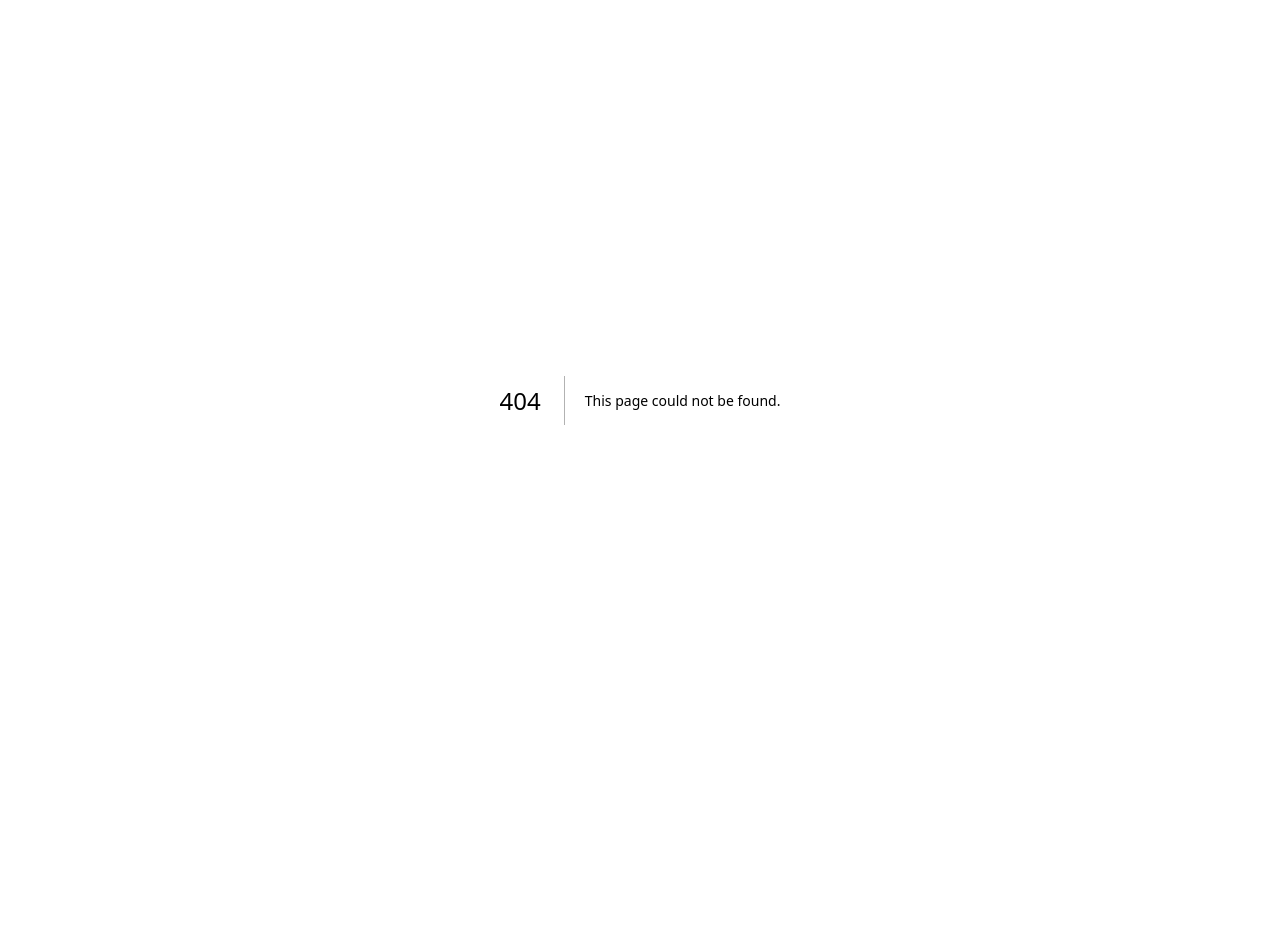
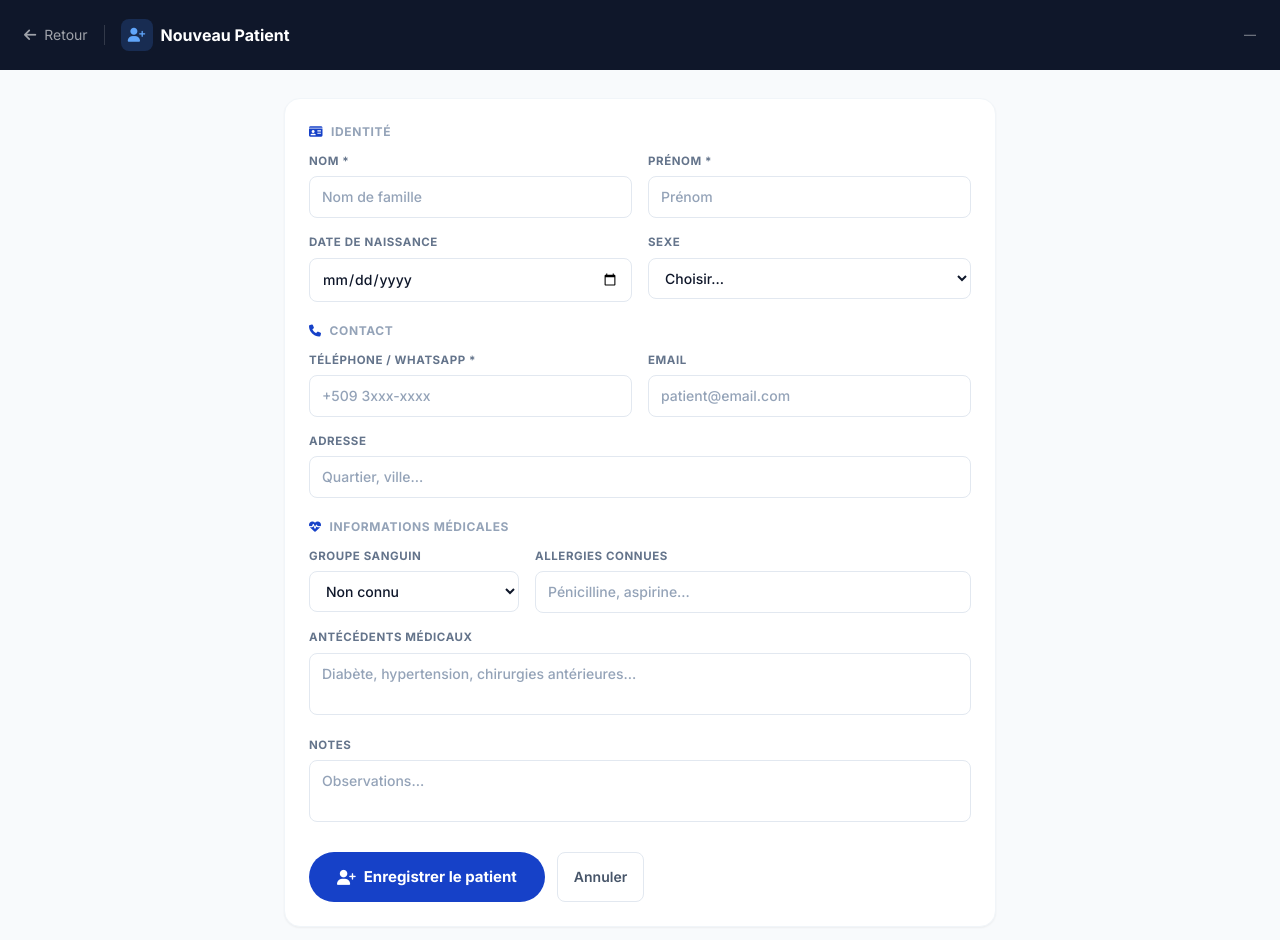
Before and after one commit to REFLEXEHT/clinique-rebecca-frontend, a Next.js app: page /patients/nouveau in a window 1280 px wide. Before the commit this address had no page. Shown: the top 940 px of the page. Before the commit the page ends 800 px from the top, so only its background shows below. Built offline with nearby package versions, Linux system fonts and the light colour scheme; a web font is replaced by a local one.

Commit message:
feat: nouveau patient accessible tous roles, caissier endpoints

```diff
--- a/app/admin/layout.tsx
+++ b/app/admin/layout.tsx
@@ -26,6 +26,7 @@ const NAV_GROUPS = [
   { label: 'Rapports', items: [
     { href: '/admin/statistiques', icon: 'fa-chart-bar', label: 'Statistiques' },
     { href: '/admin/patients', icon: 'fa-users', label: 'Patients' },
+    { href: '/patients/nouveau', icon: 'fa-user-plus', label: 'Nouveau patient' },
     { href: '/admin/utilisateurs', icon: 'fa-user-shield', label: 'Utilisateurs' },
   ]},
 ]
--- /dev/null
+++ b/app/patients/nouveau/page.tsx
@@ -0,0 +1,183 @@
+'use client'
+// Page création patient — accessible à tous les rôles connectés
+import { useState } from 'react'
+import { useRouter } from 'next/navigation'
+import { useForm } from 'react-hook-form'
+import { useAuth } from '@/context/AuthContext'
+import { api } from '@/lib/api'
+import toast from 'react-hot-toast'
+import Link from 'next/link'
+
+interface PatientForm {
+  nom: string; prenom: string; date_naissance: string; sexe: string
+  telephone: string; email: string; adresse: string
+  groupe_sanguin: string; allergies: string; antecedents: string; notes: string
+}
+
+const REDIRECT_MAP: Record<string, string> = {
+  admin: '/admin/dashboard', medecin: '/medecin/dashboard',
+  caissier: '/caissier', labo: '/labo', pharmacie: '/pharmacie', patient: '/patient/dashboard'
+}
+
+export default function NouveauPatientPage() {
+  const { user } = useAuth()
+  const router = useRouter()
+  const [loading, setLoading] = useState(false)
+  const [created, setCreated] = useState<any>(null)
+  const { register, handleSubmit, reset, formState: { errors } } = useForm<PatientForm>()
+
+  const onSubmit = async (data: PatientForm) => {
+    setLoading(true)
+    try {
+      const res = await api.post('/patients', data)
+      setCreated(res.data)
+      toast.success(`✅ Patient ${res.data.code} enregistré !`)
+      reset()
+    } catch (err: any) {
+      toast.error(err.response?.data?.detail || 'Erreur lors de la création')
+    } finally { setLoading(false) }
+  }
+
+  const backUrl = REDIRECT_MAP[user?.role || 'patient']
+
+  if (created) return (
+    <div className="min-h-screen bg-slate-50 flex items-center justify-center p-6">
+      <div className="bg-white rounded-2xl shadow-lg p-8 max-w-md w-full text-center">
+        <div className="w-16 h-16 bg-green-100 rounded-full flex items-center justify-center mx-auto mb-4">
+          <i className="fa-solid fa-user-check text-green-600 text-2xl" />
+        </div>
+        <h2 className="font-extrabold text-xl mb-1">Patient enregistré !</h2>
+        <div className="bg-blue-50 border border-blue-200 rounded-xl p-4 my-4">
+          <div className="text-[11px] font-bold text-slate-400 uppercase mb-1">Code patient unique</div>
+          <div className="font-black text-2xl text-[#1641C8] font-mono">{created.code}</div>
+          <div className="text-sm text-slate-600 mt-1">{created.nom}</div>
+        </div>
+        <p className="text-slate-500 text-sm mb-5">
+          Conservez ce code — il sera utilisé pour les ordonnances, résultats de labo et RDV.
+        </p>
+        <div className="flex gap-3">
+          <button onClick={() => setCreated(null)} className="btn-secondary flex-1 justify-center">
+            <i className="fa-solid fa-plus" /> Nouveau patient
+          </button>
+          <Link href={backUrl} className="btn-primary flex-1 justify-center no-underline">
+            <i className="fa-solid fa-arrow-left" /> Retour
+          </Link>
+        </div>
+      </div>
+    </div>
+  )
+
+  return (
+    <div className="min-h-screen bg-slate-50">
+      {/* Header */}
+      <div className="bg-[#0f172a] h-[70px] flex items-center px-6 gap-4">
+        <Link href={backUrl} className="text-white/60 hover:text-white text-sm no-underline">
+          <i className="fa-solid fa-arrow-left mr-2" />Retour
+        </Link>
+        <div className="w-px h-5 bg-white/15" />
+        <div className="flex items-center gap-2">
+          <div className="w-8 h-8 rounded-lg bg-blue-500/20 text-blue-400 flex items-center justify-center">
+            <i className="fa-solid fa-user-plus text-sm" />
+          </div>
+          <h1 className="text-white font-bold">Nouveau Patient</h1>
+        </div>
+        <div className="ml-auto text-white/50 text-xs">{user?.nom} — {user?.role}</div>
+      </div>
+
+      <div className="max-w-3xl mx-auto p-7">
+        <div className="card p-6">
+          <form onSubmit={handleSubmit(onSubmit)}>
+            {/* Identité */}
+            <div className="mb-5">
+              <h3 className="text-[12px] font-bold text-slate-400 uppercase tracking-wider mb-3 flex items-center gap-2">
+                <i className="fa-solid fa-id-card text-[#1641C8]" /> Identité
+              </h3>
+              <div className="grid grid-cols-2 gap-4">
+                <div>
+                  <label className="label">Nom *</label>
+                  <input {...register('nom', { required: 'Requis' })} className="input" placeholder="Nom de famille" />
+                  {errors.nom && <p className="text-red-500 text-xs mt-1">{errors.nom.message}</p>}
+                </div>
+                <div>
+                  <label className="label">Prénom *</label>
+                  <input {...register('prenom', { required: 'Requis' })} className="input" placeholder="Prénom" />
+                  {errors.prenom && <p className="text-red-500 text-xs mt-1">{errors.prenom.message}</p>}
+                </div>
+                <div>
+                  <label className="label">Date de naissance</label>
+                  <input {...register('date_naissance')} type="date" className="input" />
+                </div>
+                <div>
+                  <label className="label">Sexe</label>
+                  <select {...register('sexe')} className="input">
+                    <option value="">Choisir...</option>
+                    <option value="M">Masculin</option>
+                    <option value="F">Féminin</option>
+                  </select>
+                </div>
+              </div>
+            </div>
+
+            {/* Contact */}
+            <div className="mb-5">
+              <h3 className="text-[12px] font-bold text-slate-400 uppercase tracking-wider mb-3 flex items-center gap-2">
+                <i className="fa-solid fa-phone text-[#1641C8]" /> Contact
+              </h3>
+              <div className="grid grid-cols-2 gap-4">
+                <div>
+                  <label className="label">Téléphone / WhatsApp *</label>
+                  <input {...register('telephone', { required: 'Requis' })} className="input" placeholder="+509 3xxx-xxxx" />
+                  {errors.telephone && <p className="text-red-500 text-xs mt-1">{errors.telephone.message}</p>}
+                </div>
+                <div>
+                  <label className="label">Email</label>
+                  <input {...register('email')} type="email" className="input" placeholder="patient@email.com" />
+                </div>
+                <div className="col-span-2">
+                  <label className="label">Adresse</label>
+                  <input {...register('adresse')} className="input" placeholder="Quartier, ville..." />
+                </div>
+              </div>
+            </div>
+
+            {/* Médical */}
+            <div className="mb-6">
+              <h3 className="text-[12px] font-bold text-slate-400 uppercase tracking-wider mb-3 flex items-center gap-2">
+                <i className="fa-solid fa-heart-pulse text-[#1641C8]" /> Informations médicales
+              </h3>
+              <div className="grid grid-cols-3 gap-4">
+                <div>
+                  <label className="label">Groupe sanguin</label>
+                  <select {...register('groupe_sanguin')} className="input">
+                    <option value="">Non connu</option>
+                    {['A+','A-','B+','B-','AB+','AB-','O+','O-'].map(g => <option key={g}>{g}</option>)}
+                  </select>
+                </div>
+                <div className="col-span-2">
+                  <label className="label">Allergies connues</label>
+                  <input {...register('allergies')} className="input" placeholder="Pénicilline, aspirine..." />
+                </div>
+                <div className="col-span-3">
+                  <label className="label">Antécédents médicaux</label>
+                  <textarea {...register('antecedents')} className="input resize-none" rows={2}
+                    placeholder="Diabète, hypertension, chirurgies antérieures..." />
+                </div>
+                <div className="col-span-3">
+                  <label className="label">Notes</label>
+                  <textarea {...register('notes')} className="input resize-none" rows={2} placeholder="Observations..." />
+                </div>
+              </div>
+            </div>
+
+            <div className="flex gap-3">
+              <button type="submit" disabled={loading} className="btn-primary">
+                {loading ? <><svg className="animate-spin h-4 w-4" viewBox="0 0 24 24" fill="none"><circle className="opacity-25" cx="12" cy="12" r="10" stroke="currentColor" strokeWidth="4"/><path className="opacity-75" fill="currentColor" d="M4 12a8 8 0 018-8V0C5.373 0 0 5.373 0 12h4z"/></svg> Enregistrement...</> : <><i className="fa-solid fa-user-plus" /> Enregistrer le patient</>}
+              </button>
+              <Link href={backUrl} className="btn-ghost no-underline">Annuler</Link>
+            </div>
+          </form>
+        </div>
+      </div>
+    </div>
+  )
+}
```
Also changed, not shown: 2 other files (tests, documents, lock files or other folders).
